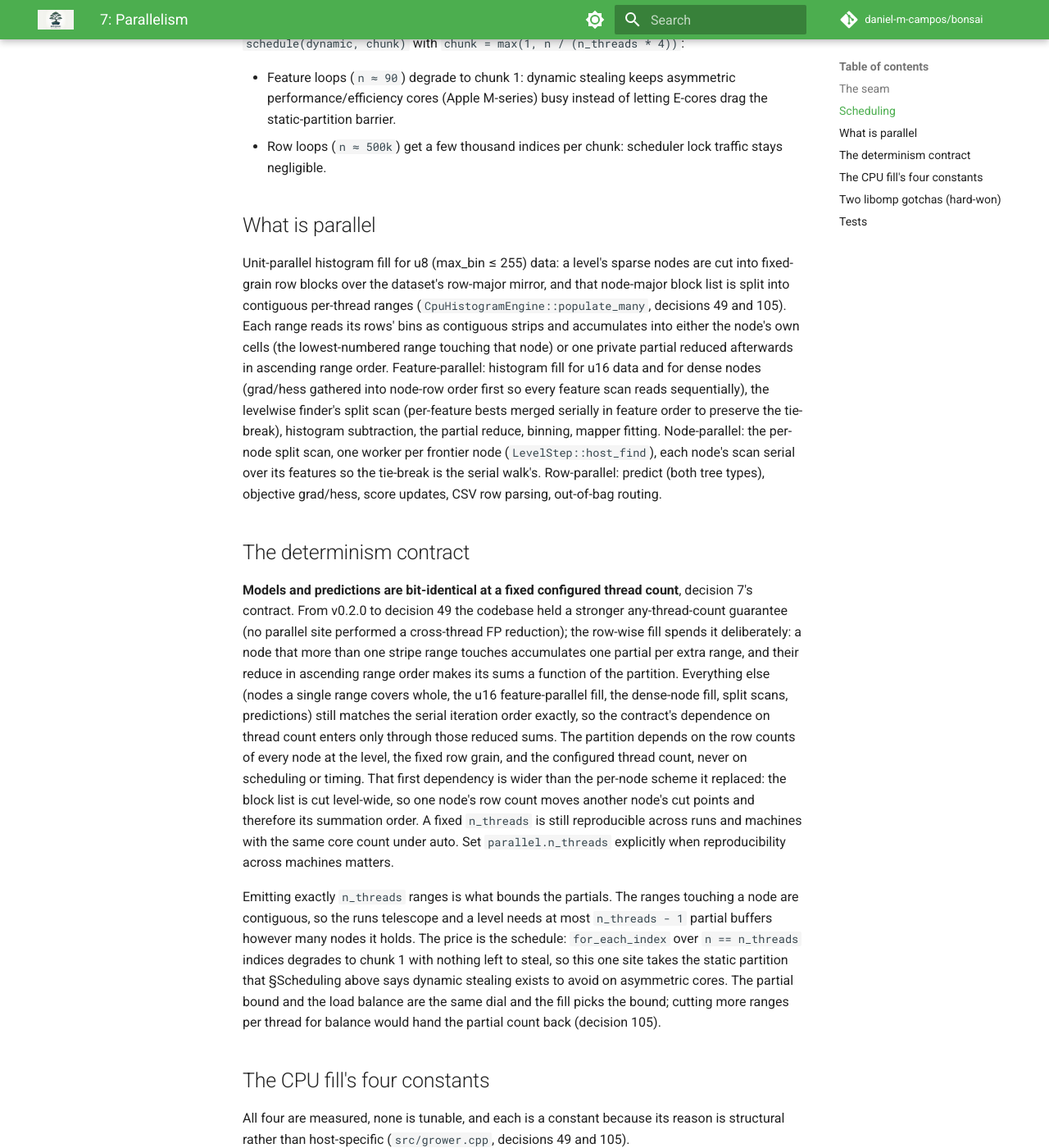
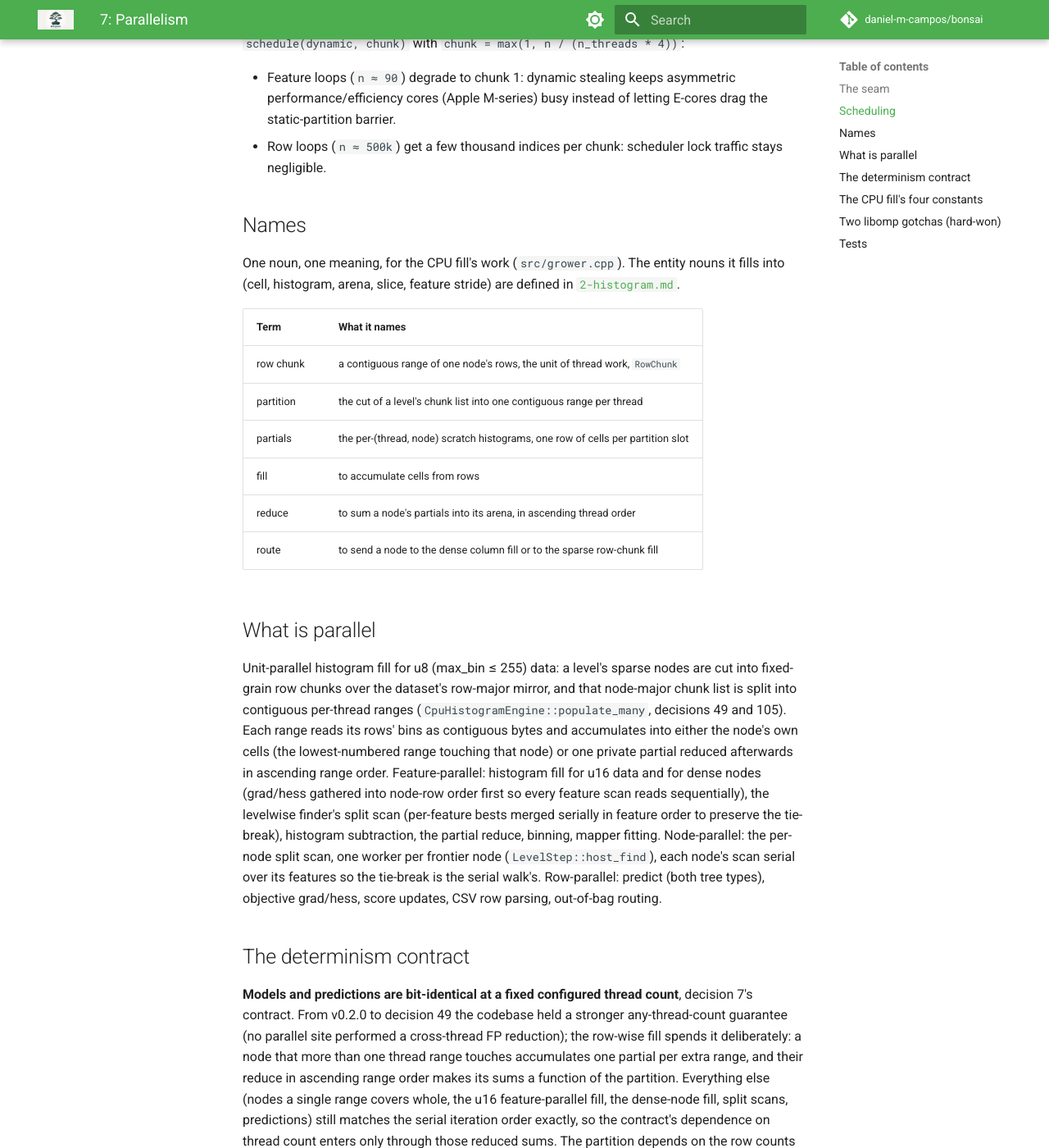
Before and after one commit to daniel-m-campos/bonsai, an MkDocs documentation site: the page built from docs/architecture/7-parallel.md, in a window 1280 px wide and 1400 px high, scrolled down 960 px. Shown: the whole window at 82% size. Built offline with MkDocs 1.6.1 and Material for MkDocs 9.7.7, drawn with Linux system fonts in a browser that asks for light colours; comment, search, counter and statistics services are not loaded; some of the changed text lies outside the part shown.

Commit message:
docs: glossary tables for the histogram nouns
2-histogram.md gets the entity nouns (cell, histogram, arena, slice,
feature stride, carve); 7-parallel.md gets the work nouns (row chunk,
partition, partials, fill, reduce, route). Each doc defines what it
owns and points at the other.

Prose describing the living fill moves to the same words: row blocks
become row chunks, a row's strip becomes the row's bins, the partials
slab becomes the partials. Decision 105 and the benchmark records keep
their wording, which is history.

```diff
--- a/docs/architecture/7-parallel.md
+++ b/docs/architecture/7-parallel.md
@@ -43,13 +43,28 @@ behind the same signature (see `6-dispatch.md` §"Backend placement").
 - Row loops (`n ≈ 500k`) get a few thousand indices per chunk: scheduler
   lock traffic stays negligible.
 
+## Names
+
+One noun, one meaning, for the CPU fill's work (`src/grower.cpp`). The
+entity nouns it fills into (cell, histogram, arena, slice, feature stride)
+are defined in [`2-histogram.md`](2-histogram.md).
+
+| Term | What it names |
+| --- | --- |
+| row chunk | a contiguous range of one node's rows, the unit of thread work, `RowChunk` |
+| partition | the cut of a level's chunk list into one contiguous range per thread |
+| partials | the per-(thread, node) scratch histograms, one row of cells per partition slot |
+| fill | to accumulate cells from rows |
+| reduce | to sum a node's partials into its arena, in ascending thread order |
+| route | to send a node to the dense column fill or to the sparse row-chunk fill |
+
 ## What is parallel
 
 Unit-parallel histogram fill for u8 (max_bin ≤ 255) data: a level's sparse
-nodes are cut into fixed-grain row blocks over the dataset's row-major
-mirror, and that node-major block list is split into contiguous per-thread
+nodes are cut into fixed-grain row chunks over the dataset's row-major
+mirror, and that node-major chunk list is split into contiguous per-thread
 ranges (`CpuHistogramEngine::populate_many`, decisions 49 and 105). Each
-range reads its rows' bins as contiguous strips and accumulates into either
+range reads its rows' bins as contiguous bytes and accumulates into either
 the node's own cells (the lowest-numbered range touching that node) or one
 private partial reduced afterwards in ascending range order.
 Feature-parallel: histogram fill for u16 data and for dense nodes (grad/hess
@@ -68,7 +83,7 @@ score updates, CSV row parsing, out-of-bag routing.
 count**, decision 7's contract. From v0.2.0 to decision 49 the codebase
 held a stronger any-thread-count guarantee (no parallel site performed a
 cross-thread FP reduction); the row-wise fill spends it deliberately: a node
-that more than one stripe range touches accumulates one partial per extra
+that more than one thread range touches accumulates one partial per extra
 range, and their reduce in ascending range order makes its sums a function
 of the partition. Everything else (nodes a single range covers whole, the
 u16 feature-parallel fill, the dense-node fill, split scans, predictions)
@@ -77,7 +92,7 @@ dependence on thread count enters only through those reduced sums. The
 partition depends on the row counts of every node at the level, the fixed
 row grain, and the configured thread count, never on scheduling or timing.
 That first dependency is wider than the per-node scheme it replaced: the
-block list is cut level-wide, so one node's row count moves another node's
+chunk list is cut level-wide, so one node's row count moves another node's
 cut points and therefore its summation order. A fixed `n_threads` is still
 reproducible across runs and machines with the same core count under auto.
 Set `parallel.n_threads` explicitly when reproducibility across machines
@@ -99,29 +114,29 @@ All four are measured, none is tunable, and each is a constant because its
 reason is structural rather than host-specific
 (`src/grower.cpp`, decisions 49 and 105).
 
-**Row grain, 1024 rows per block.** A block is streamed once and never
+**Row grain, 1024 rows per chunk.** A chunk is streamed once and never
 re-walked, so its size gates no cache reuse; it trades only load balance
-against per-block setup, and lazy per-range zeroing plus a histogram-base
-rebuild only on node change make a block nearly free to begin.
+against per-chunk setup, and lazy per-range zeroing plus a histogram-base
+rebuild only on node change make a chunk nearly free to begin.
 
 **Density cutoff, `rows >= n_rows / 4`.** Above it a node routes to the
 feature-parallel column fill: per-feature sequential scans into an
 L1-resident 2KB target, no partials and no merge, and bit-identical at any
-thread count. Below it the row-wise units win, because their 128B strips
+thread count. Below it the row chunks win, because a row's 128B of bins
 amortize the fetch at any sparsity.
 
 **Prefetch distance, 16 rows.** Below the root a node's rows are an
-ascending subset, so successive mirror strips sit at irregular strides the
-hardware prefetcher cannot follow: the populate ledger showed the row loop
-DRAM-latency-bound at depth (the 16M cell, 78s of a 107s fit). The loop
-pulls the strip (two lines at 100 u8 features) and the grad/hess pair a
-fixed distance ahead. These are reads only, so results are bit-identical.
-The lookahead reads the *node's* row list rather than the current block's,
-so a block boundary costs no dead zone however fine the blocks are cut; only
-the node's last rows run unprefetched, and they are peeled out so the hot
-loop carries no per-row bound test.
+ascending subset, so one row's bins and the next sit at irregular strides
+the hardware prefetcher cannot follow: the populate ledger showed the row
+loop DRAM-latency-bound at depth (the 16M cell, 78s of a 107s fit). The
+loop pulls the row's bins (two lines at 100 u8 features) and the grad/hess
+pair a fixed distance ahead. These are reads only, so results are
+bit-identical. The lookahead reads the *node's* row list rather than the
+current chunk's, so a chunk boundary costs no dead zone however fine the
+chunks are cut; only the node's last rows go unprefetched, and they are
+peeled out so the hot loop carries no per-row bound test.
 
-**Partials slab, grow-only and reused.** The slab reaches its high-water
+**Partials, grow-only and reused.** The storage reaches its high-water
 mark within the first levels and is kept for the rest of the fit, so its
 zero fill on the calling thread (and the NUMA page homing that implies) is
 paid a handful of times per process rather than per level. Workers re-zero a
```
Also changed, not shown: docs/architecture/2-histogram.md (+14 -1 lines), docs/guide/2-binning-and-histograms.md (+2 -2 lines), docs/guide/9-parallelism-and-determinism.md (+4 -4 lines), docs/learn/engine/6-the-wide-data-wall.md (+2 -2 lines).
